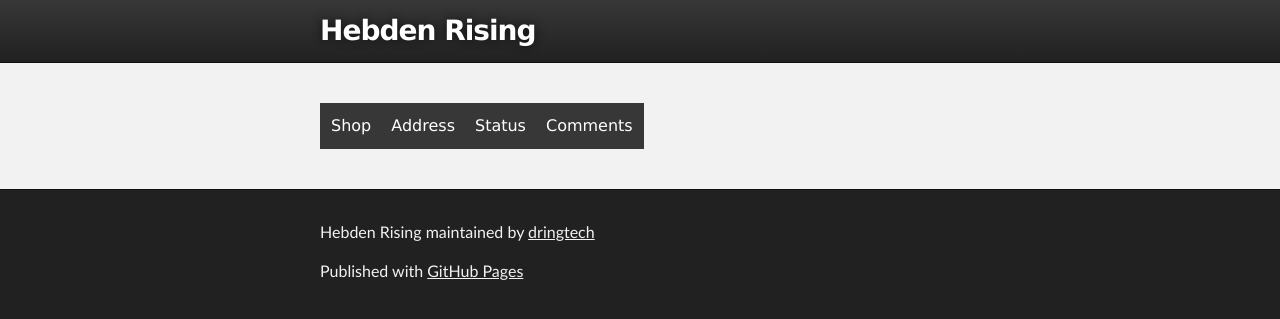
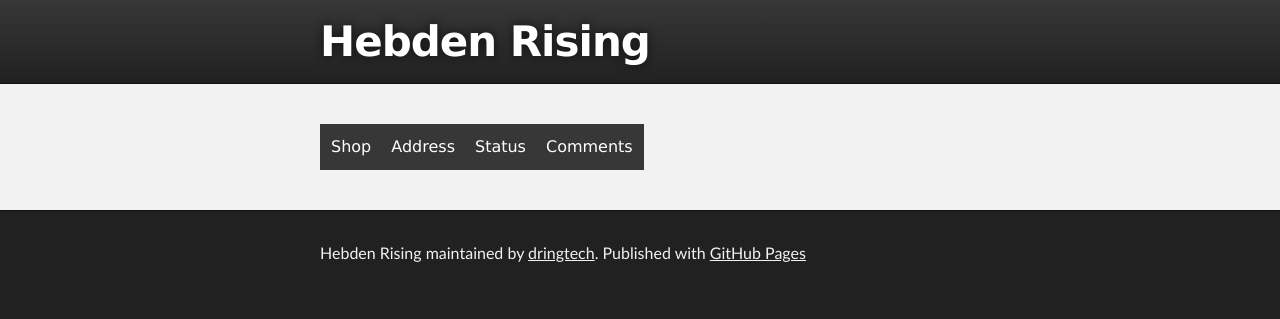
Before and after one commit to dringtech/hebdenrising, a Jekyll site: the page built from shops.html, in a window 1280 px wide. Shown: the top 319 px of the page. Built offline with Jekyll 4.4.1, drawn with Linux system fonts in a browser that asks for light colours.

Commit message:
Setting height

```diff
--- a/_includes/footer.html
+++ b/_includes/footer.html
@@ -1,7 +1,6 @@
 <!-- FOOTER  -->
 <div id="footer_wrap" class="outer">
   <footer class="inner">
-    <p class="copyright">Hebden Rising maintained by <a href="https://github.com/dringtech">dringtech</a></p>
-    <p>Published with <a href="https://pages.github.com">GitHub Pages</a></p>
+    <p class="copyright">{{ site.title }} maintained by <a href="https://github.com/dringtech">dringtech</a>. Published with <a href="https://pages.github.com">GitHub Pages</a></p>
   </footer>
 </div>
--- a/_layouts/default.html
+++ b/_layouts/default.html
@@ -8,6 +8,8 @@
 
     {{ content }}
 
+    {% include footer.html %}
+
     {% include analytics.html %}
   </body>
 </html>
--- a/_layouts/page.html
+++ b/_layouts/page.html
@@ -8,5 +8,3 @@ layout: default
     {{ content }}
   </section>
 </div>
-
-{% include footer.html %}
--- a/_sass/custom.scss
+++ b/_sass/custom.scss
@@ -1,24 +1,8 @@
 html, body { height: 100%; margin: 0; padding: 0; }
 
-#project_title { font-size: 28px; }
-
-.header_wrap {
-  height: 65px;
-}
-
-.whole_page {
-  height: 100%;
+.map {
   width: 100%;
-  position: relative;
-  top: -65px;
-  margin-top: 65px;
-  margin-bottom: -65px;
-  .leaflet-bottom {
-    bottom: 65px;
-  }
-}
-
-.map {
+  height: 500px;
   img {
     margin: 0;
     max-width: 739px;
```
